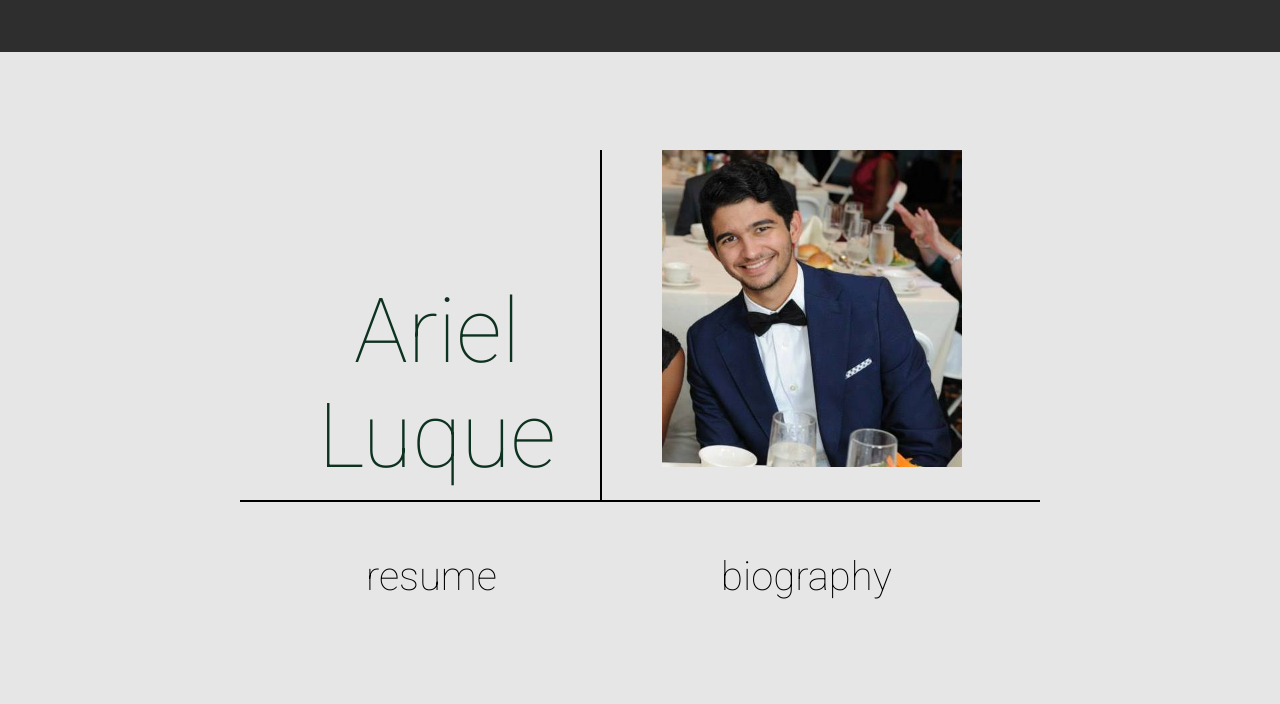
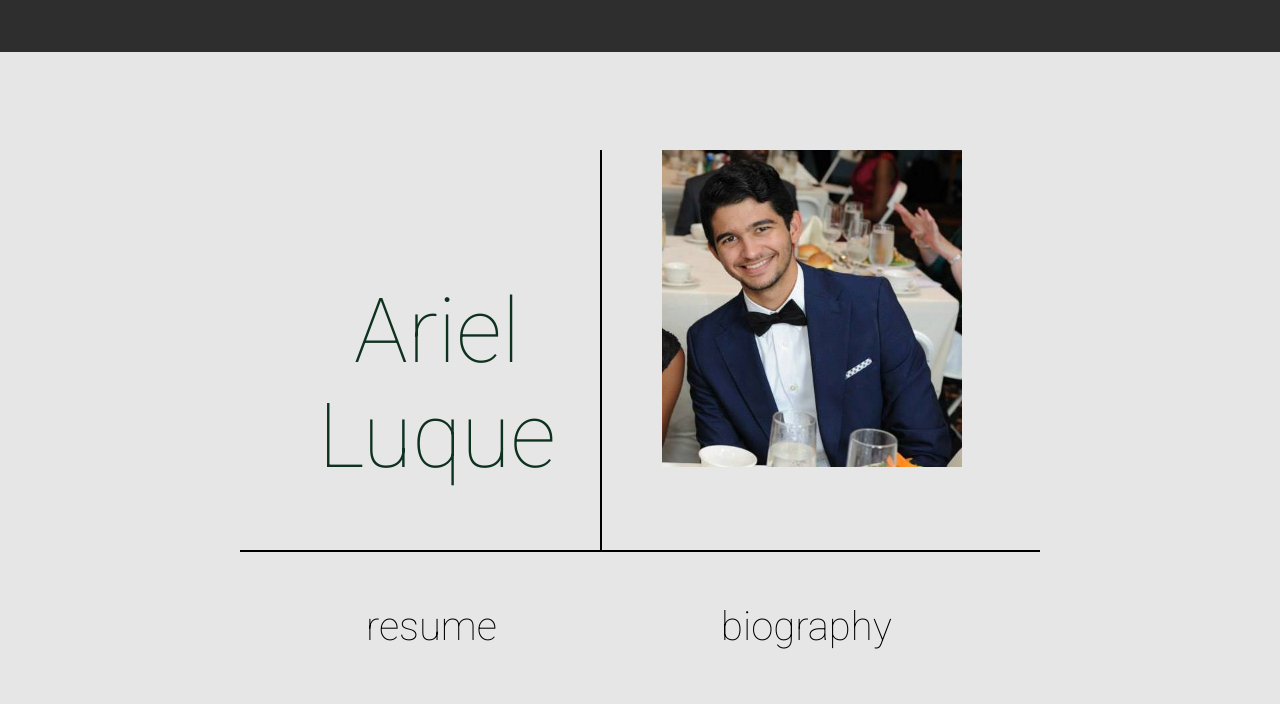
Before and after one commit to aluque01/aluque01.github.io, a plain HTML site: page index.html in a window 1280 px wide. Drawn offline with Linux system fonts and the light colour scheme; a web font is replaced by a local one.

Commit message:
ipad test

```diff
--- a/portfolio.css
+++ b/portfolio.css
@@ -91,7 +91,7 @@ html{
 	height: 300px;
 	width: 300px;
 	padding-left: 60px;
-	padding-bottom: 50px;
+	padding-bottom: 100px;
 	border-left: 2px solid black;
 }
 
@@ -102,10 +102,11 @@ html{
 	font-family: Megrim, Roboto, sans-serif;
 	font-size: 90px;
 	padding-right: 40px;
+	padding-bottom: 50px;
 }
 
 #maincontainer{
-	height: 300px;
+	height: 350px;
 	width: 800px;
 	text-align: center;
 	padding-bottom: 50px;
```
